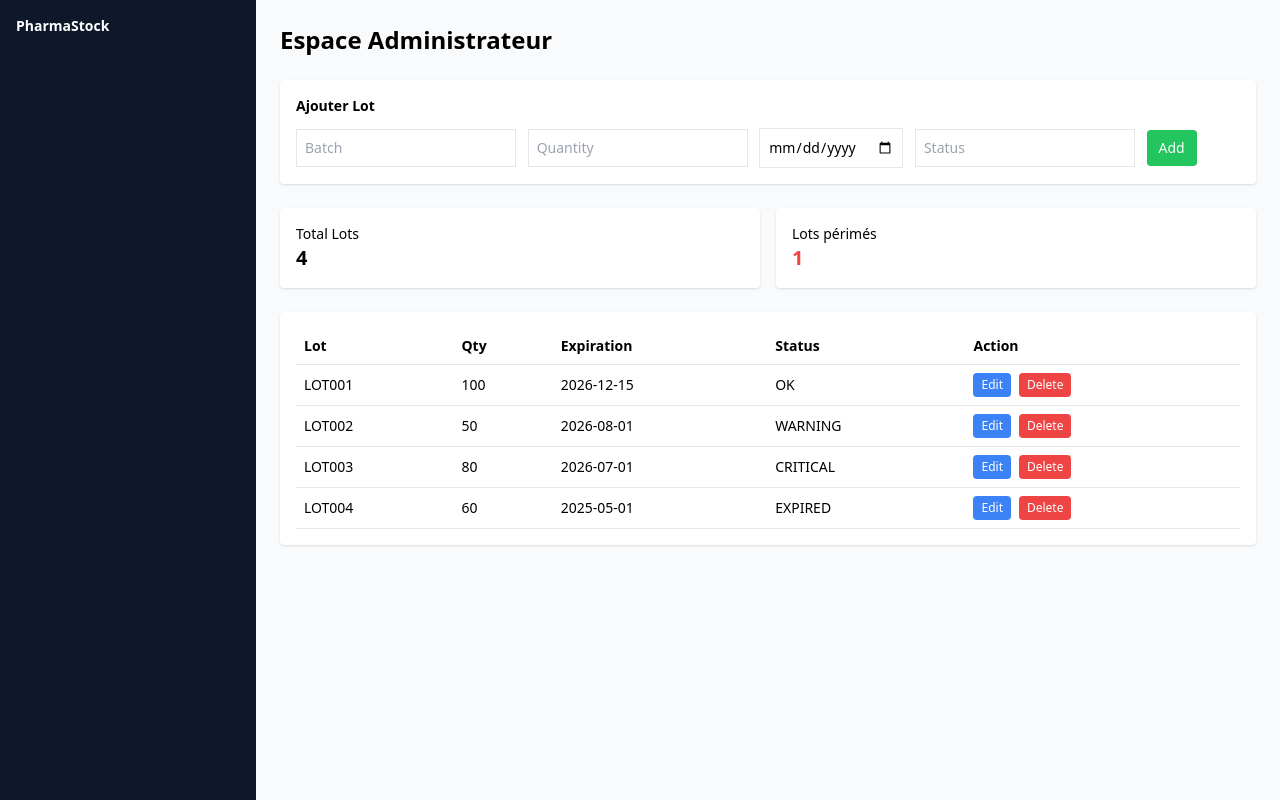
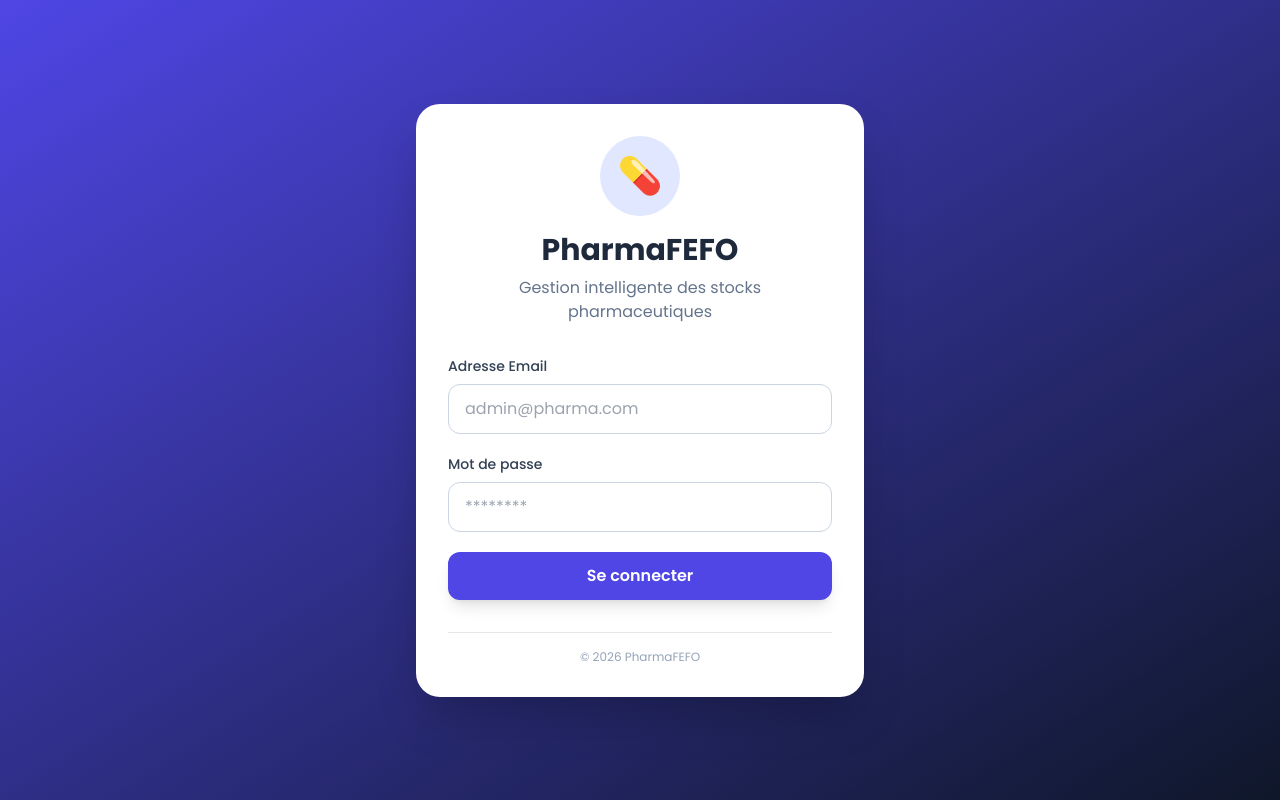
Before and after one commit to sarafasra/PharmaFEFO, a PHP site: page /index.php?login=1 in a window 1280 px wide. Run offline with PHP 8.4, Linux system fonts and the light colour scheme; data comes from the database, SQL or seed files in the repository; both versions use the stored data as it was after the commit; some libraries are stand-ins or nearby versions.

Commit message:
ajouter login et logout

```diff
--- a/public/index.php
+++ b/public/index.php
@@ -1,9 +1,43 @@
 <?php
 
+session_start();
+
 require_once __DIR__ . "/../src/Controller/StockController.php";
+require_once __DIR__ . "/../src/Entity/UserController.php";
 
 $controller = new StockController();
+$userController = new UserController();
 
+/* =========================
+   LOGIN ROUTING
+========================= */
+if (isset($_GET['login'])) {
+
+    if ($_SERVER['REQUEST_METHOD'] === 'POST') {
+        $userController->login();
+    } else {
+        $userController->loginForm();
+    }
+
+    exit;
+}
+
+/* LOGOUT */
+if (isset($_GET['logout'])) {
+    $userController->logout();
+}
+
+/* =========================
+   SECURITY CHECK
+========================= */
+if (!isset($_SESSION['user'])) {
+    header("Location: index.php?login=1");
+    exit;
+}
+
+/* =========================
+   STOCK ACTIONS
+========================= */
 if (isset($_POST['add'])) {
     $controller->add();
 }
@@ -15,7 +49,11 @@ if (isset($_GET['delete'])) {
 if (isset($_POST['update'])) {
     $controller->update();
 }
+if (isset($_GET['logout'])) {
+    $userController->logout();
+}
 
-
-
+/* =========================
+   DASHBOARD
+========================= */
 $controller->dashboard();
--- /dev/null
+++ b/src/Entity/UserController.php
@@ -0,0 +1,62 @@
+<?php
+
+require_once __DIR__ . "/../Repository/UserRepository.php";
+
+class UserController
+{
+    private $repo;
+
+    public function __construct()
+    {
+        $this->repo = new UserRepository();
+    }
+
+    public function loginForm()
+    {
+        require __DIR__ . "/../../templates/auth/login.php";
+    }
+
+    public function login()
+    {
+        session_start();
+
+        $email = $_POST['email'];
+        $password = $_POST['password'];
+
+        $user = $this->repo->findByEmail($email);
+
+        if ($user && $user['password'] == $password) {
+
+            $_SESSION['user'] = $user;
+
+            if ($user['role'] == 'ADMIN') {
+                header("Location: index.php");
+                exit;
+            }
+
+            if ($user['role'] == 'PHARMACIEN') {
+                header("Location: index.php");
+                exit;
+            }
+
+            if ($user['role'] == 'PREPARATEUR') {
+                header("Location: index.php");
+                exit;
+            }
+        }
+
+        echo "Email ou mot de passe incorrect";
+    }
+
+    public function logout()
+    {
+        session_start();
+
+        $_SESSION = [];
+
+        session_destroy();
+
+        header("Location: index.php?login=1");
+        exit;
+    }
+}
--- /dev/null
+++ b/src/Repository/UserRepository.php
@@ -0,0 +1,16 @@
+<?php
+
+require_once __DIR__ . "/../../config/database.php";
+
+class UserRepository
+{
+    public function findByEmail($email)
+    {
+        $pdo = Database::connect();
+
+        $stmt = $pdo->prepare("SELECT * FROM users WHERE email = ?");
+        $stmt->execute([$email]);
+
+        return $stmt->fetch(PDO::FETCH_ASSOC);
+    }
+}
--- /dev/null
+++ b/templates/auth/login.php
@@ -0,0 +1,83 @@
+<!DOCTYPE html>
+<html lang="fr">
+<head>
+<meta charset="UTF-8">
+<meta name="viewport" content="width=device-width, initial-scale=1.0">
+<title>Connexion - PharmaFEFO</title>
+
+<script src="https://cdn.tailwindcss.com"></script>
+
+<link href="https://fonts.googleapis.com/css2?family=Poppins:wght@300;400;500;600;700&display=swap" rel="stylesheet">
+
+<style>
+body{
+    font-family:'Poppins',sans-serif;
+}
+</style>
+
+</head>
+
+<body class="min-h-screen flex items-center justify-center bg-gradient-to-br from-indigo-600 to-slate-900">
+
+<div class="bg-white w-full max-w-md p-8 rounded-3xl shadow-2xl">
+
+    <div class="text-center mb-8">
+
+        <div class="w-20 h-20 bg-indigo-100 rounded-full flex items-center justify-center mx-auto mb-4">
+            <span class="text-4xl">💊</span>
+        </div>
+
+        <h1 class="text-3xl font-bold text-slate-800">
+            PharmaFEFO
+        </h1>
+
+        <p class="text-slate-500 mt-2">
+            Gestion intelligente des stocks pharmaceutiques
+        </p>
+
+    </div>
+
+    <form method="POST" action="index.php?login=1" class="space-y-5">
+
+        <div>
+            <label class="block text-sm font-medium text-slate-700 mb-2">
+                Adresse Email
+            </label>
+
+            <input
+                type="email"
+                name="email"
+                placeholder="admin@pharma.com"
+                required
+                class="w-full border border-slate-300 rounded-xl px-4 py-3 focus:outline-none focus:ring-2 focus:ring-indigo-500">
+        </div>
+
+        <div>
+            <label class="block text-sm font-medium text-slate-700 mb-2">
+                Mot de passe
+            </label>
+
+            <input
+                type="password"
+                name="password"
+                placeholder="********"
+                required
+                class="w-full border border-slate-300 rounded-xl px-4 py-3 focus:outline-none focus:ring-2 focus:ring-indigo-500">
+        </div>
+
+        <button
+            type="submit"
+            class="w-full bg-indigo-600 hover:bg-indigo-700 text-white py-3 rounded-xl font-semibold transition duration-300 shadow-lg">
+            Se connecter
+        </button>
+
+    </form>
+
+    <div class="mt-8 border-t pt-4 text-center text-xs text-slate-400">
+        © 2026 PharmaFEFO
+    </div>
+
+</div>
+
+</body>
+</html>
--- a/templates/view/admin/dashboard.php
+++ b/templates/view/admin/dashboard.php
@@ -21,8 +21,18 @@
 
 <main class="flex-1 p-6 space-y-6">
 
-<h1 class="text-2xl font-bold">Espace Administrateur</h1>
+<div class="flex justify-between items-center mb-6">
 
+    <h1 class="text-2xl font-bold">
+        Espace Administrateur
+    </h1>
+
+    <a href="index.php?logout=1"
+       class="bg-red-500 text-white px-4 py-2 rounded-lg hover:bg-red-600 transition">
+        Déconnexion
+    </a>
+
+</div>
 
 <div class="bg-white p-4 rounded shadow">
 
```
Also changed, not shown: sql/script.sql (+10 -0 lines).
